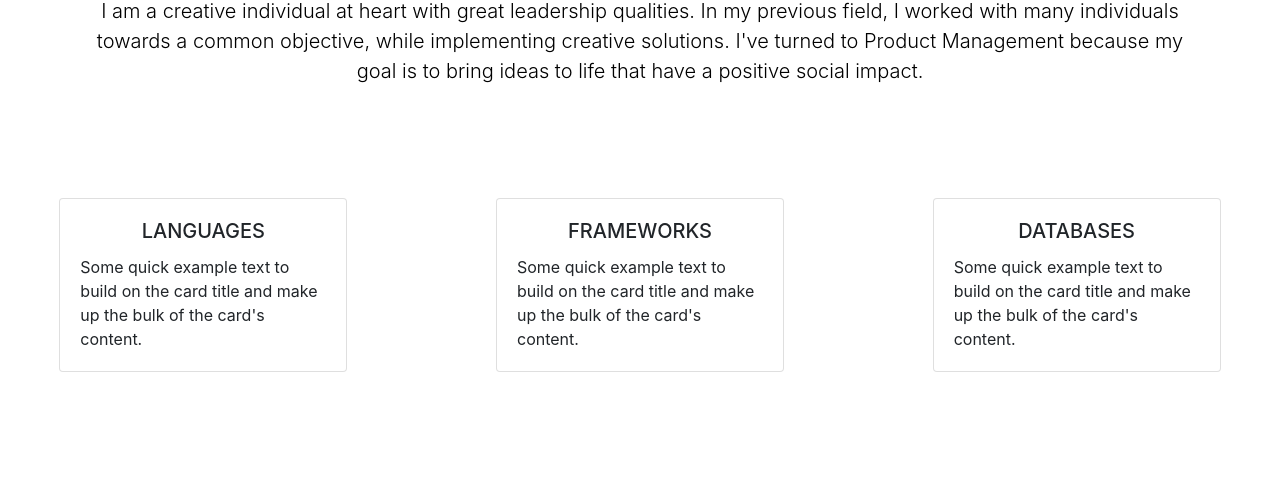
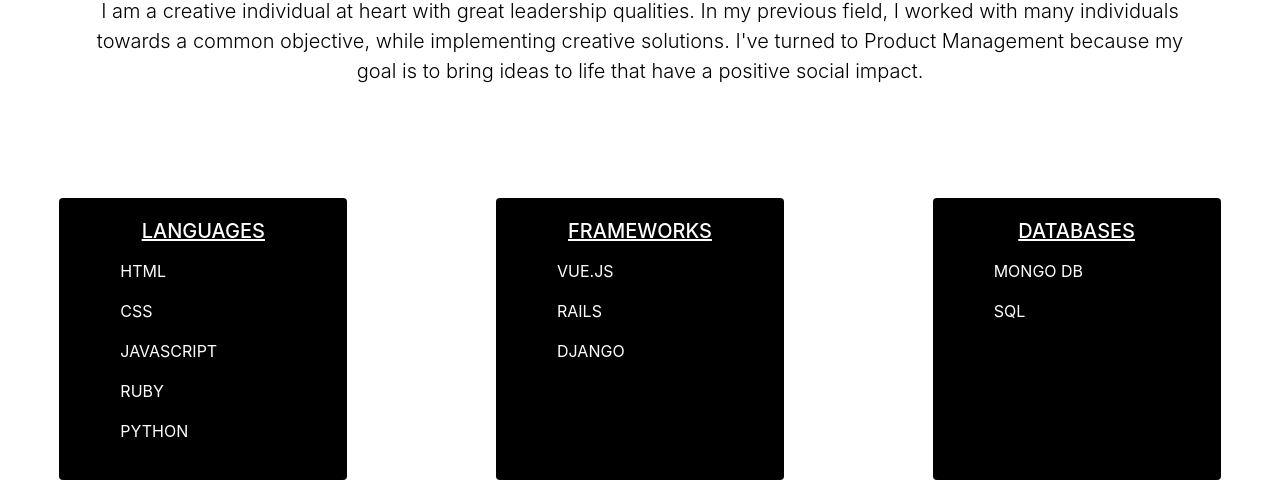
Before and after one commit to Kenal-Ortega/main, a plain HTML site: page index.html in a window 1280 px wide. Shown: the part 479-959 px from the top of the page. Before the commit the page ends 851 px from the top, so only its background shows below. Drawn offline with nearby package versions, Linux system fonts and the light colour scheme.

Commit message:
worked on card under ABOUT

```diff
--- a/index.html
+++ b/index.html
@@ -68,23 +68,36 @@
 
           <!-- BEGIN cards -->
           <div class="row">
-            <div class="col-sm-4"><div class="card" style="width: 18rem;">
+            <div class="col-sm-4"><div class="card card bg-dark text-white h-100" style="width: 18rem;">
                 <div class="card-body">
-                  <h5 class="card-title">LANGUAGES</h5>
-                  <p class="card-text">Some quick example text to build on the card title and make up the bulk of the card's content.</p>
+                  <h5 class="card-title"><u>LANGUAGES</u></h5>
+                  <p class="card-text">
+                    <ul>HTML</ul>
+                    <ul>CSS</ul>
+                    <ul>JAVASCRIPT</ul>
+                    <ul>RUBY</ul>
+                    <ul>PYTHON</ul>
+                  </p>
                 </div>
               </div></div>
 
-            <div class="col-sm-4"><div class="card" style="width: 18rem;">
+            <div class="col-sm-4"><div class="card card bg-dark text-white h-100" style="width: 18rem;">
                 <div class="card-body">
-                  <h5 class="card-title">FRAMEWORKS</h5>
-                  <p class="card-text">Some quick example text to build on the card title and make up the bulk of the card's content.</p>
+                  <h5 class="card-title"><u>FRAMEWORKS</u></h5>
+                  <p class="card-text">
+                    <ul>VUE.JS</ul>
+                    <ul>RAILS</ul>
+                    <ul>DJANGO</ul>
+                  </p>
                 </div>
               </div></div>
-            <div class="col-sm-4"><div class="card" style="width: 18rem;">
+            <div class="col-sm-4"><div class="card card bg-dark text-white h-100" style="width: 18rem;">
                 <div class="card-body">
-                  <h5 class="card-title">DATABASES</h5>
-                  <p class="card-text">Some quick example text to build on the card title and make up the bulk of the card's content.</p>
+                  <h5 class="card-title"><u>DATABASES</u></h5>
+                  <p class="card-text">
+                    <ul>MONGO DB</ul>
+                    <ul>SQL</ul>
+                  </p>
                 </div>
               </div></div>
         </div>
```
Also changed, not shown: style.css (line endings or trailing spaces).
